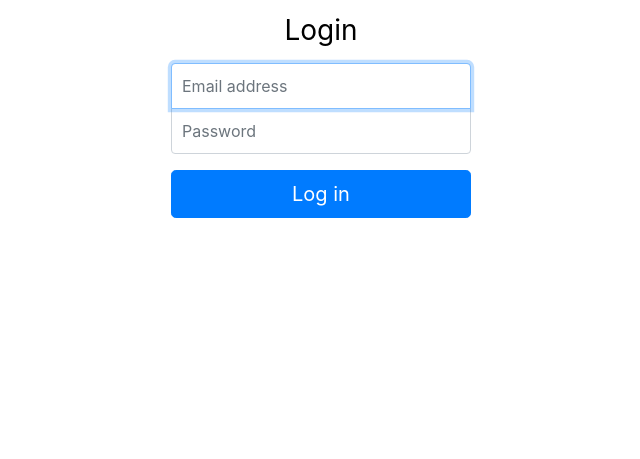
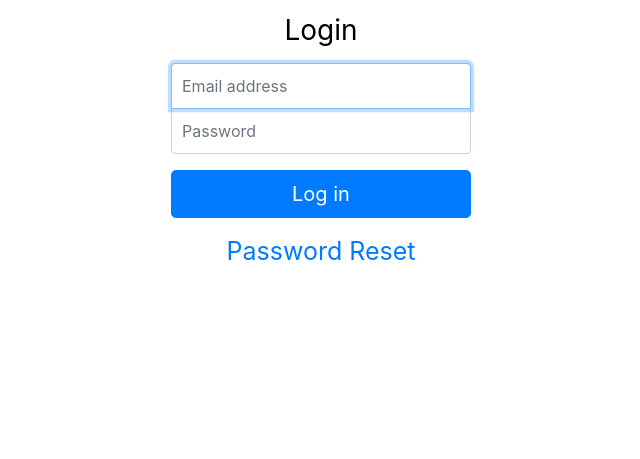
Before and after one commit to akash-eth/Byte-Chat, a Django app: page /login/ in a window 1280 px wide. Shown: the part 175-634 px from the top of the page, without its empty margins (319-959 px from the left). Run offline with Django 3.2, Linux system fonts and the light colour scheme; some libraries are stand-ins or nearby versions.

Commit message:
added reset password on login page

```diff
--- a/account/templates/account/login.html
+++ b/account/templates/account/login.html
@@ -65,4 +65,8 @@
 </form>
 <!--END-HTML-->
 
+<div class="d-flex flex-column">
+  <a class='m-auto' href="{% url 'reset_password' %}">Password Reset</a>
+</div>
+
 {% endblock content %}
```
